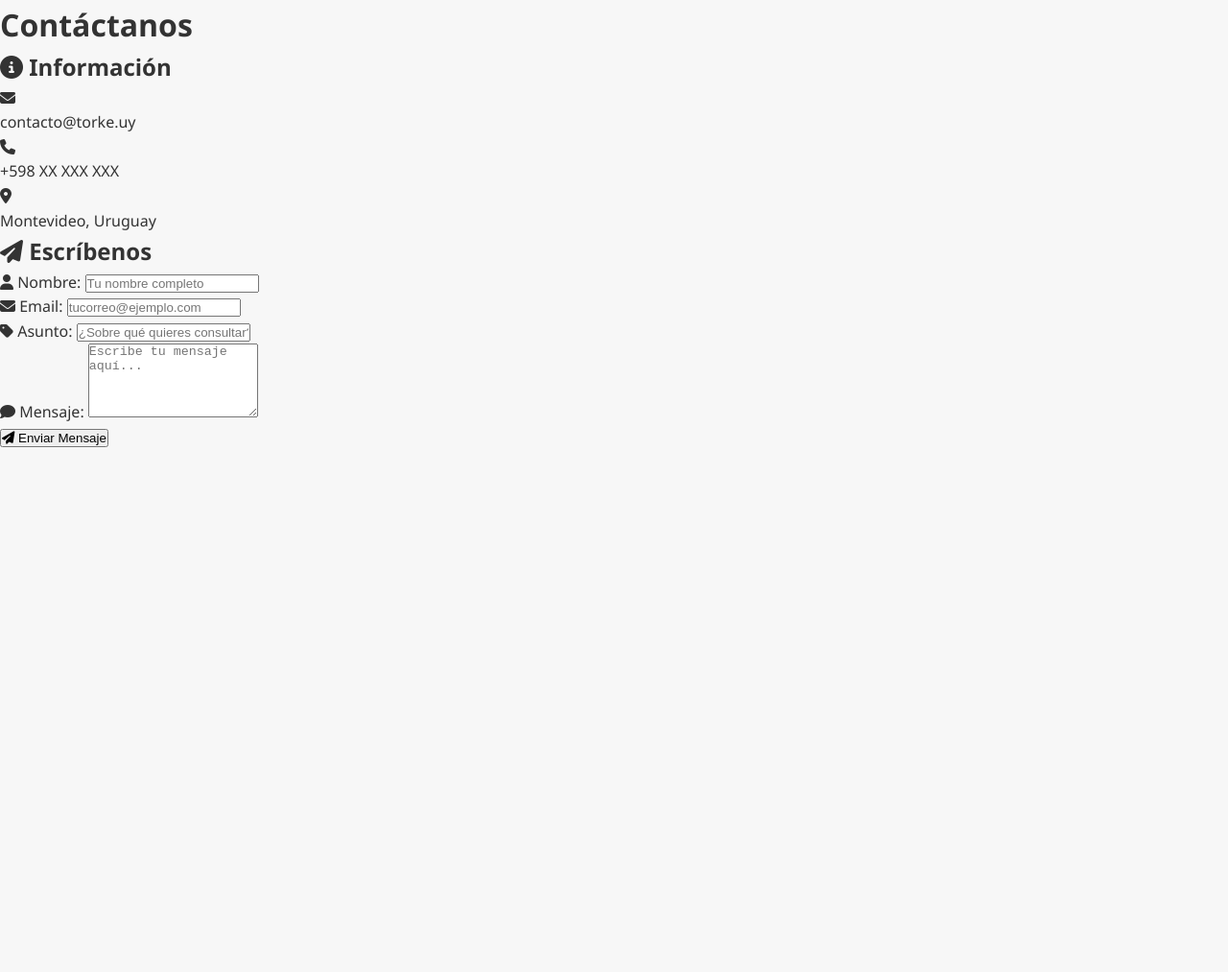
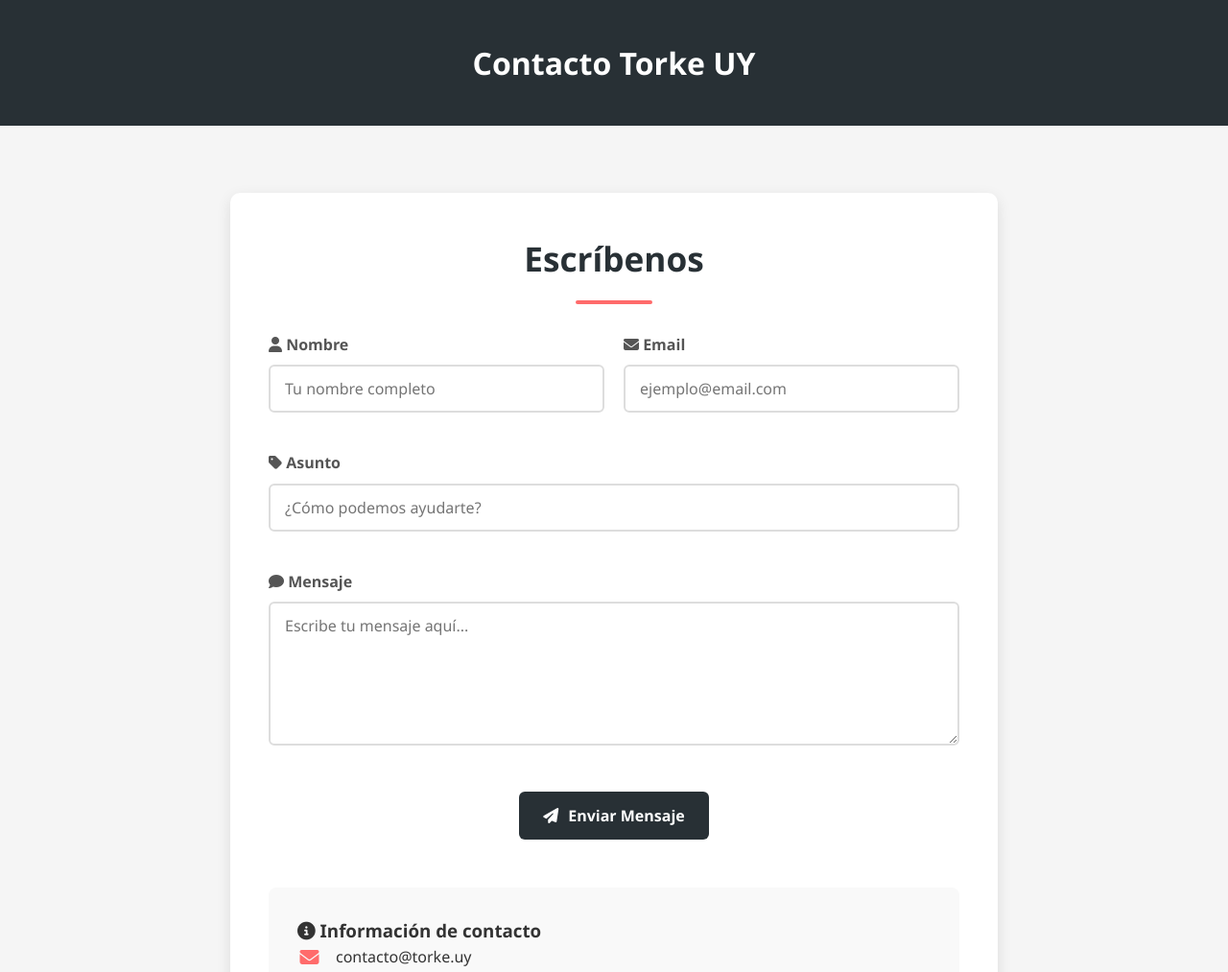
Before and after one commit to torkeuyy/torka, a plain HTML site: page contacto.html in a window 1280 px wide. Shown: the top 1013 px of the page at 96% size. Before the commit the page ends 800 px from the top, so only its background shows below. Drawn offline with Linux system fonts and the light colour scheme.

Commit message:
Update contacto.html

```diff
--- a/contacto.html
+++ b/contacto.html
@@ -4,21 +4,216 @@
     <meta charset="UTF-8">
     <meta name="viewport" content="width=device-width, initial-scale=1.0">
     <title>Contacto - Torke UY</title>
-  <link rel="stylesheet" href="style.css">
-  <link rel="icon" href="logo.png" type="image/png">
-  <!-- Font Awesome para iconos -->
     <link rel="stylesheet" href="https://cdnjs.cloudflare.com/ajax/libs/font-awesome/6.4.0/css/all.min.css">
+    <style>
+        /* ESTILOS GENERALES */
+        * {
+            margin: 0;
+            padding: 0;
+            box-sizing: border-box;
+            font-family: 'Segoe UI', Tahoma, Geneva, Verdana, sans-serif;
+        }
+
+        body {
+            background-color: #f5f5f5;
+            color: #333;
+            line-height: 1.6;
+        }
+
+        .container {
+            max-width: 1200px;
+            margin: 0 auto;
+            padding: 20px;
+        }
+
+        /* HEADER (copia el tuyo) */
+        header {
+            background-color: #283035;
+            color: white;
+            padding: 20px 0;
+            text-align: center;
+        }
+
+        /* FORMULARIO */
+        .contact-section {
+            background: white;
+            border-radius: 10px;
+            box-shadow: 0 5px 15px rgba(0, 0, 0, 0.1);
+            padding: 40px;
+            margin: 50px auto;
+            max-width: 800px;
+        }
+
+        .contact-title {
+            text-align: center;
+            margin-bottom: 30px;
+            color: #283035;
+            font-size: 2.2rem;
+            position: relative;
+        }
+
+        .contact-title:after {
+            content: '';
+            display: block;
+            width: 80px;
+            height: 4px;
+            background: #ff6b6b;
+            margin: 15px auto;
+            border-radius: 2px;
+        }
+
+        .contact-form {
+            display: grid;
+            grid-template-columns: 1fr 1fr;
+            gap: 20px;
+        }
+
+        .form-group {
+            margin-bottom: 20px;
+        }
+
+        .form-group.full-width {
+            grid-column: span 2;
+        }
+
+        label {
+            display: block;
+            margin-bottom: 8px;
+            font-weight: 600;
+            color: #555;
+        }
+
+        input, textarea {
+            width: 100%;
+            padding: 12px 15px;
+            border: 2px solid #ddd;
+            border-radius: 6px;
+            font-size: 16px;
+            transition: all 0.3s;
+        }
+
+        input:focus, textarea:focus {
+            border-color: #ff6b6b;
+            outline: none;
+            box-shadow: 0 0 0 3px rgba(255, 107, 107, 0.2);
+        }
+
+        textarea {
+            min-height: 150px;
+            resize: vertical;
+        }
+
+        .submit-btn {
+            background: #283035;
+            color: white;
+            border: none;
+            padding: 14px 25px;
+            font-size: 16px;
+            font-weight: 600;
+            border-radius: 6px;
+            cursor: pointer;
+            transition: all 0.3s;
+            display: inline-flex;
+            align-items: center;
+            justify-content: center;
+            gap: 10px;
+        }
+
+        .submit-btn:hover {
+            background: #ff6b6b;
+            transform: translateY(-2px);
+        }
+
+        .contact-info {
+            background: #f9f9f9;
+            padding: 30px;
+            border-radius: 8px;
+            margin-top: 30px;
+        }
+
+        .info-item {
+            display: flex;
+            align-items: center;
+            margin-bottom: 15px;
+        }
+
+        .info-item i {
+            color: #ff6b6b;
+            font-size: 20px;
+            margin-right: 15px;
+            width: 25px;
+            text-align: center;
+        }
+
+        /* FOOTER (copia el tuyo) */
+        footer {
+            background: #283035;
+            color: white;
+            text-align: center;
+            padding: 20px;
+            margin-top: 50px;
+        }
+
+        /* RESPONSIVE */
+        @media (max-width: 768px) {
+            .contact-form {
+                grid-template-columns: 1fr;
+            }
+
+            .form-group.full-width {
+                grid-column: span 1;
+            }
+
+            .contact-section {
+                padding: 25px;
+                margin: 30px auto;
+            }
+        }
+    </style>
 </head>
 <body>
-  <!-- Copia aquí tu header desde index.html -->
+    <!-- HEADER (copia el header de tu index.html) -->
+    <header>
+        <div class="container">
+            <h1>Contacto Torke UY</h1>
+        </div>
+    </header>
 
-  <main class="contact-page">
-    <h1 class="page-title">Contáctanos</h1>
+    <!-- FORMULARIO PRINCIPAL -->
+    <div class="container">
+        <section class="contact-section">
+            <h2 class="contact-title">Escríbenos</h2>
 
-    <div class="contact-container">
-      <!-- Sección de información -->
+            <form class="contact-form">
+                <div class="form-group">
+                    <label for="name"><i class="fas fa-user"></i> Nombre</label>
+                    <input type="text" id="name" name="name" placeholder="Tu nombre completo" required>
+                </div>
+
+                <div class="form-group">
+                    <label for="email"><i class="fas fa-envelope"></i> Email</label>
+                    <input type="email" id="email" name="email" placeholder="ejemplo@email.com" required>
+                </div>
+
+                <div class="form-group full-width">
+                    <label for="subject"><i class="fas fa-tag"></i> Asunto</label>
+                    <input type="text" id="subject" name="subject" placeholder="¿Cómo podemos ayudarte?" required>
+                </div>
+
+                <div class="form-group full-width">
+                    <label for="message"><i class="fas fa-comment"></i> Mensaje</label>
+                    <textarea id="message" name="message" placeholder="Escribe tu mensaje aquí..." required></textarea>
+                </div>
+
+                <div class="form-group full-width" style="text-align: center;">
+                    <button type="submit" class="submit-btn">
+                        <i class="fas fa-paper-plane"></i> Enviar Mensaje
+                    </button>
+                </div>
+            </form>
+
             <div class="contact-info">
-        <h2><i class="fas fa-info-circle"></i> Información</h2>
+                <h3><i class="fas fa-info-circle"></i> Información de contacto</h3>
                 <div class="info-item">
                     <i class="fas fa-envelope"></i>
                     <p>contacto@torke.uy</p>
@@ -32,54 +227,24 @@
                     <p>Montevideo, Uruguay</p>
                 </div>
             </div>
+        </section>
+    </div>
 
-      <!-- Formulario de contacto -->
-      <div class="contact-form">
-        <h2><i class="fas fa-paper-plane"></i> Escríbenos</h2>
-        <form id="contactForm">
-          <div class="form-group">
-            <label for="name"><i class="fas fa-user"></i> Nombre:</label>
-            <input type="text" id="name" name="name" placeholder="Tu nombre completo" required>
+    <!-- FOOTER (copia el footer de tu index.html) -->
+    <footer>
+        <div class="container">
+            <p>&copy; 2023 Torke UY. Todos los derechos reservados.</p>
         </div>
-          <div class="form-group">
-            <label for="email"><i class="fas fa-envelope"></i> Email:</label>
-            <input type="email" id="email" name="email" placeholder="tucorreo@ejemplo.com" required>
-          </div>
-          <div class="form-group">
-            <label for="subject"><i class="fas fa-tag"></i> Asunto:</label>
-            <input type="text" id="subject" name="subject" placeholder="¿Sobre qué quieres consultar?" required>
-          </div>
-          <div class="form-group">
-            <label for="message"><i class="fas fa-comment"></i> Mensaje:</label>
-            <textarea id="message" name="message" rows="5" placeholder="Escribe tu mensaje aquí..." required></textarea>
-          </div>
-          <button type="submit" class="submit-btn">
-            <i class="fas fa-paper-plane"></i> Enviar Mensaje
-          </button>
-        </form>
-        <div id="formMessage" class="message-alert"></div>
-      </div>
-    </div>
-  </main>
-
-  <!-- Copia aquí tu footer desde index.html -->
+    </footer>
 
     <script>
         // Validación básica del formulario
-    document.getElementById('contactForm').addEventListener('submit', function(e) {
+        document.querySelector('.contact-form').addEventListener('submit', function(e) {
             e.preventDefault();
-      const formMessage = document.getElementById('formMessage');
 
-      // Simulación de envío (en producción usarías AJAX/Fetch)
-      formMessage.textContent = "✓ Mensaje enviado con éxito";
-      formMessage.style.color = "#4CAF50";
-      formMessage.style.display = "block";
-
-      // Limpiar formulario después de 3 segundos
-      setTimeout(() => {
+            // Simular envío (en producción usarías AJAX/Fetch)
+            alert('Mensaje enviado con éxito. Nos pondremos en contacto pronto.');
             this.reset();
-        formMessage.style.display = "none";
-      }, 3000);
         });
     </script>
 </body>
```
Lines whose indentation alone changed are shown as unchanged.
